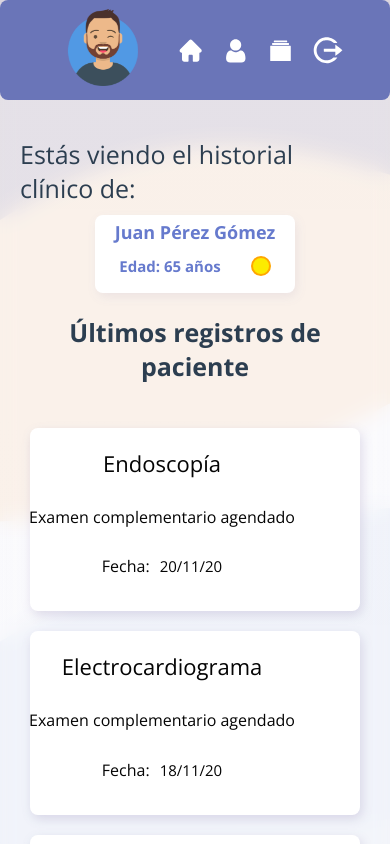
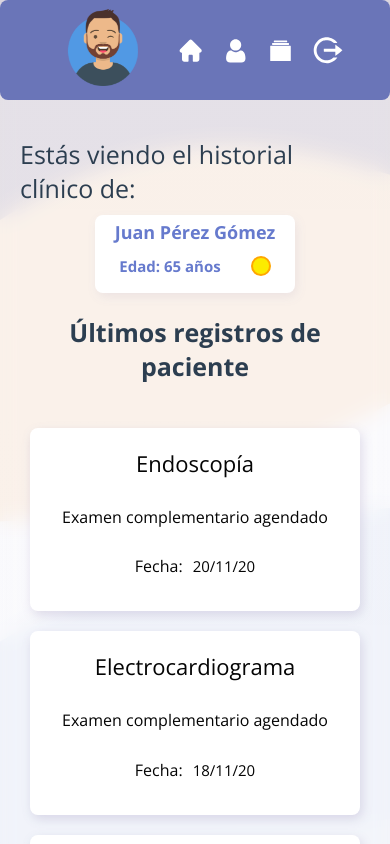
Before and after one commit to Emkauno/dashboardcecim, a Vue app: page /dashboard in a window 390 px wide. Shown: the top 844 px of the page. Built offline with nearby package versions, Linux system fonts and the light colour scheme; no server answers; sample sign-in values are in the browser's storage.

Commit message:
fixed text

```diff
--- a/src/components/DashboardCard.vue
+++ b/src/components/DashboardCard.vue
@@ -45,6 +45,9 @@ export default {
     color: white;
     transform: scale(1.02);
   }
+  @media (max-width: 500px) {
+    justify-content: center;
+  }
 }
 .card-examen {
   padding: 20px;
```
